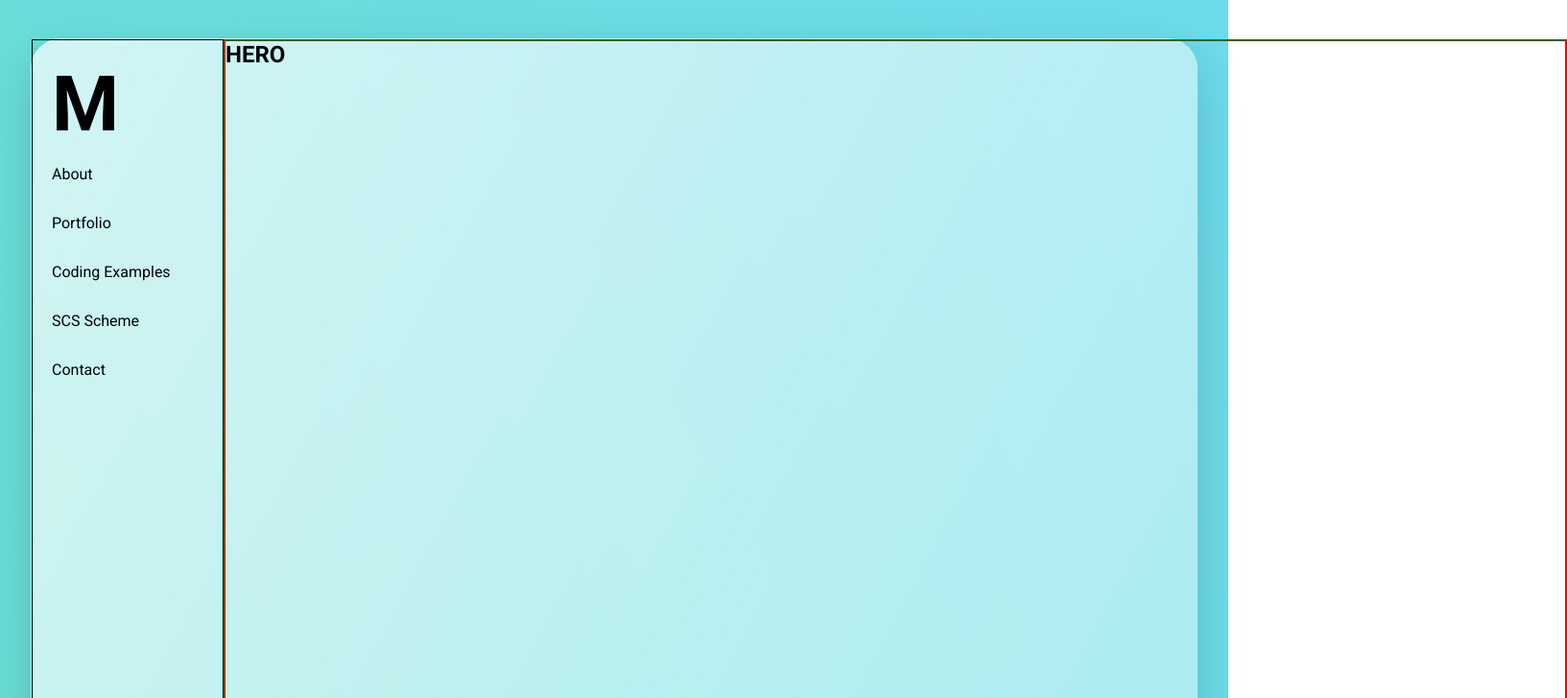
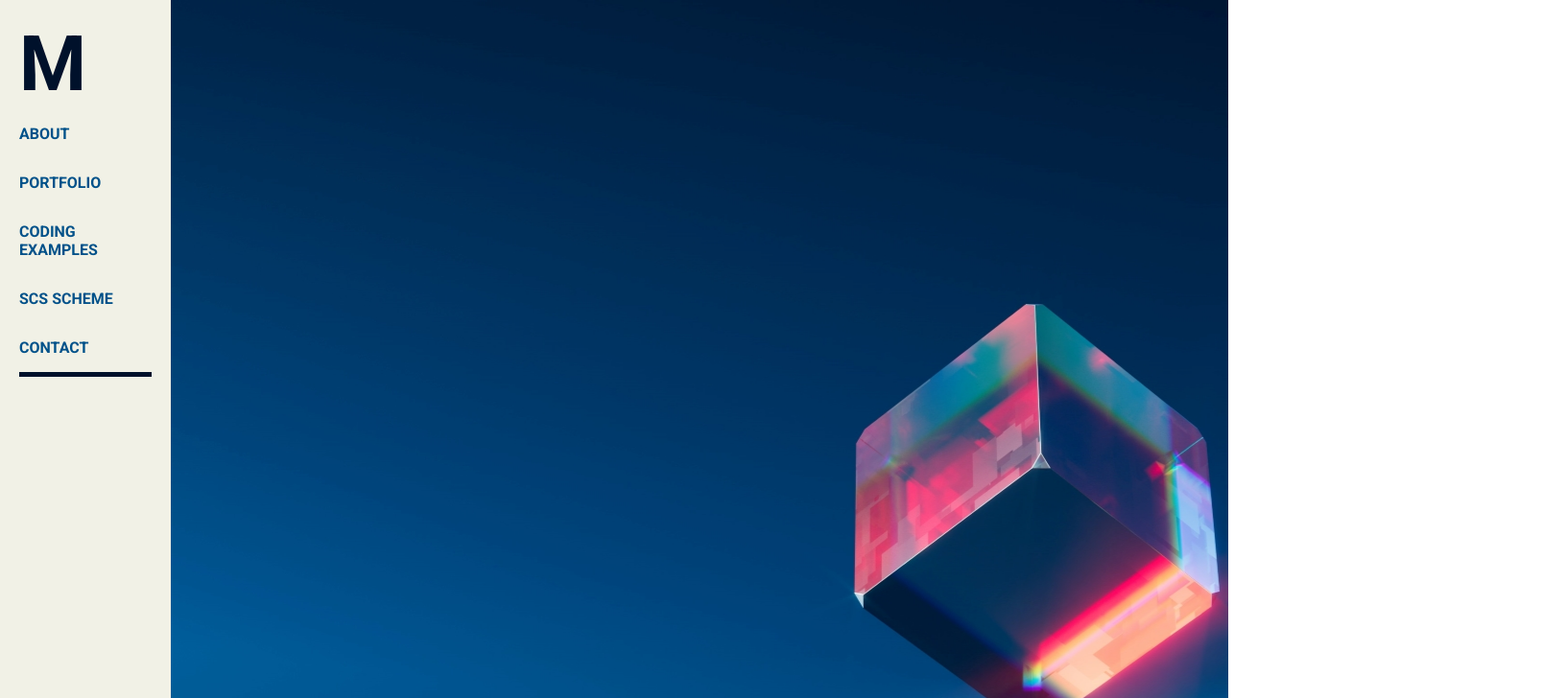
Before and after one commit to MattMakesNoise/Portfolio-NM-MJ, a plain HTML site: page index.html in a window 1280 px wide. Shown: the top 728 px of the page at 96% size, 1633 px wide, since content can reach past the window. Drawn offline with Linux system fonts and the light colour scheme.

Commit message:
gets rid of glass effect
-adds hero image.
-creates color scheme and variables.
-adds link underline effect.
-starts on responsiveness.

```diff
--- a/index.html
+++ b/index.html
@@ -14,7 +14,7 @@
 </head>
 <body>
     <div class="page-wrapper">
-        <section class="glass">
+        <!-- <section class="glass"> -->
             <!-- NAVIGATION BAR -->
             <nav class="navigation-bar">
                 <div class="logo-wrapper">
@@ -22,11 +22,11 @@
                 </div>
                 <div class="nav-links-wrapper">
                     <ul>
-                        <li>About</li>
-                        <li>Portfolio</li>
-                        <li>Coding Examples</li>
-                        <li>SCS Scheme</li>
-                        <li>Contact</li>
+                        <li><a href="">About</a></li>
+                        <li><a href="">Portfolio</a></li>
+                        <li><a href="">Coding Examples</a></li>
+                        <li><a href="">SCS Scheme</a></li>
+                        <li><a href="">Contact</a></li>
                     </ul>
                 </div>
                 <div class="socials-wrapper">
@@ -38,7 +38,7 @@
             <!-- CONTENT -->
             <main>
                 <div class="hero-wrapper">
-                    <h1>HERO</h1>
+
                 </div>
                 <div class="cards-wrapper">
                     <h1>CARDS</h1>
@@ -48,7 +48,7 @@
                 </div>
             </main>
             <!-- /CONTENT END -->
-        </section>
+        <!-- </section> -->
     </div>
 </body>
 </html>
--- a/sass/partials/_global-styles.scss
+++ b/sass/partials/_global-styles.scss
@@ -11,42 +11,11 @@ body {
 }
 
 .page-wrapper {
-    width: 100vw;
-    min-height: 100vh;
-    background: linear-gradient(to right top, #65dfc9, #6cdbeb);
     display: flex;
-    justify-content: center;
-    align-items: center;
-}
-
-.glass { //The glass pop-out section. Contains the navbar and main sections
-    //Extra Small, Small and Medium
-    @media screen and (min-width: $break-xs) and (min-width: $break-sm) and (min-width: $break-md) {
-        display: flex;
-        flex-direction: column;
-    }
-    //Large and Extra Large
-    @media screen and (min-width: $break-lg) and (min-width: $break-xl) {
-        display: flex;
-        flex-direction: row;
-    }
-    background: white;
-    min-height: 280vh;
-    width: 95vw;
-    margin-top: 5vh !important;
-    margin-bottom: 5vh !important;
-    background: linear-gradient(to right bottom, rgba(255,255,255,.7), rgba(255,255,255,.3));
-    border-top: 1px solid rgba(255,255,255,.5);
-    border-left: 1px solid rgba(255,255,255,.5);
-    border-radius: 2rem;
-    box-shadow: 0 20px 50px rgba(0,0,0,0.15);
-    backdrop-filter: blur(5px);
-
 }
 
 main {
-    flex: 1 0 1400px;
+    width: 100%;
     display: flex;
     flex-direction: column;
-    border: 1px solid red;
 }
--- a/sass/partials/_variables.scss
+++ b/sass/partials/_variables.scss
@@ -1,4 +1,12 @@
 //========== COLOR VARIABLES ==========//
+$dark-blue: #00112B;
+$light-blue: #005189;
+//DARK BLUE PALLETTE//
+$light-grey-blue: #A6ABBD;
+$dark-grey-blue: #727787;
+$light-maroon: #583037;
+$dark-maroon: #29030B;
+//LIGHT BLUE PALLETTE//
 
 //========== FONT VARIABLES ===========//
 
--- a/sass/partials/sections/_hero.scss
+++ b/sass/partials/sections/_hero.scss
@@ -1,4 +1,6 @@
 .hero-wrapper {
-    height: 95vh;
-    border: 1px solid green;
+    height: 100vh;
+    background-image: url(/img/hero-cube-1800x1012.jpg);
+    background-repeat: no-repeat;
+    object-fit: contain;
 }
--- a/sass/partials/sections/_navbar.scss
+++ b/sass/partials/sections/_navbar.scss
@@ -1,23 +1,93 @@
 .navigation-bar {
-    flex: 1 0 200px;
+    background-color: #F1F1E6;
+    //Extra Small, Small and Medium
+    @media screen and (min-width: $break-xs) {
+        display: flex;
+        flex-direction: row;
+        position: fixed;
+        width: 100%;
+        top: 0;
+        ul {
+            display: none;
+        }
+    }
+    //large
+    @media screen and (min-width: $break-lg) {
+        display: flex;
+        flex-direction: column;
+        flex: 0 1 200px;
         position: sticky;
         top: 0px;
         padding: 20px 20px;
         width: 20%;
         min-height: 100%;
-    border: 1px solid black;
+        ul {
+            display: block;
+        }
+    }
+    //Extra large
+    @media screen and (min-width: $break-xl) {
+
+    }
     .logo-wrapper {
         .logo {
             font-size: 5rem;
             font-weight: 700;
+            color: $dark-blue;
         }
     }
     .nav-links-wrapper {
+        //Extra Small, Small and Medium
+        @media screen and (min-width: $break-xs) {
+            display: none;
+        }
+        //large
+        @media screen and (min-width: $break-lg) {
+            display: block;
+        }
+        //Extra large
+        @media screen and (min-width: $break-xl) {
 
         }
-    ul li {
+    }
+    ul {
         list-style-type: none;
+        li {
             padding-top: 1rem;
             padding-bottom: 1rem;
+            a {
+                color: $light-blue;
+                text-transform: uppercase;
+                text-decoration: none;
+                font-weight: 700;
+                position: relative;
+                padding-bottom: 5px;
+                &::after {
+                    content: '';
+                    width: 90%;
+                    height: 5px;
+                    position: absolute;
+                    top: 100%;
+                    left: 5%;
+                    background: $dark-blue;
+                    transition: transform 0.3s;
+                    transform: scaleX(0);
+                    transform-origin: right;
+                }
+                &:hover {
+                    color: $dark-blue;
+                    &::after {
+                        transform: scaleX(1);
+                        transform-origin: left;
                     }
                 }
+            }
+        }
+
+    }
+}
+
+.socials-wrapper {
+    border-top: 5px solid $dark-blue;
+
+}
```
Also changed, not shown: css/style.css, img/hero-cube-1500x844.jpg (added), img/hero-cube-1700x956.jpg (added), img/hero-cube-1800x1012.jpg (added), js/app.js (added), 1 other file. Lines whose indentation alone changed are shown as unchanged.
